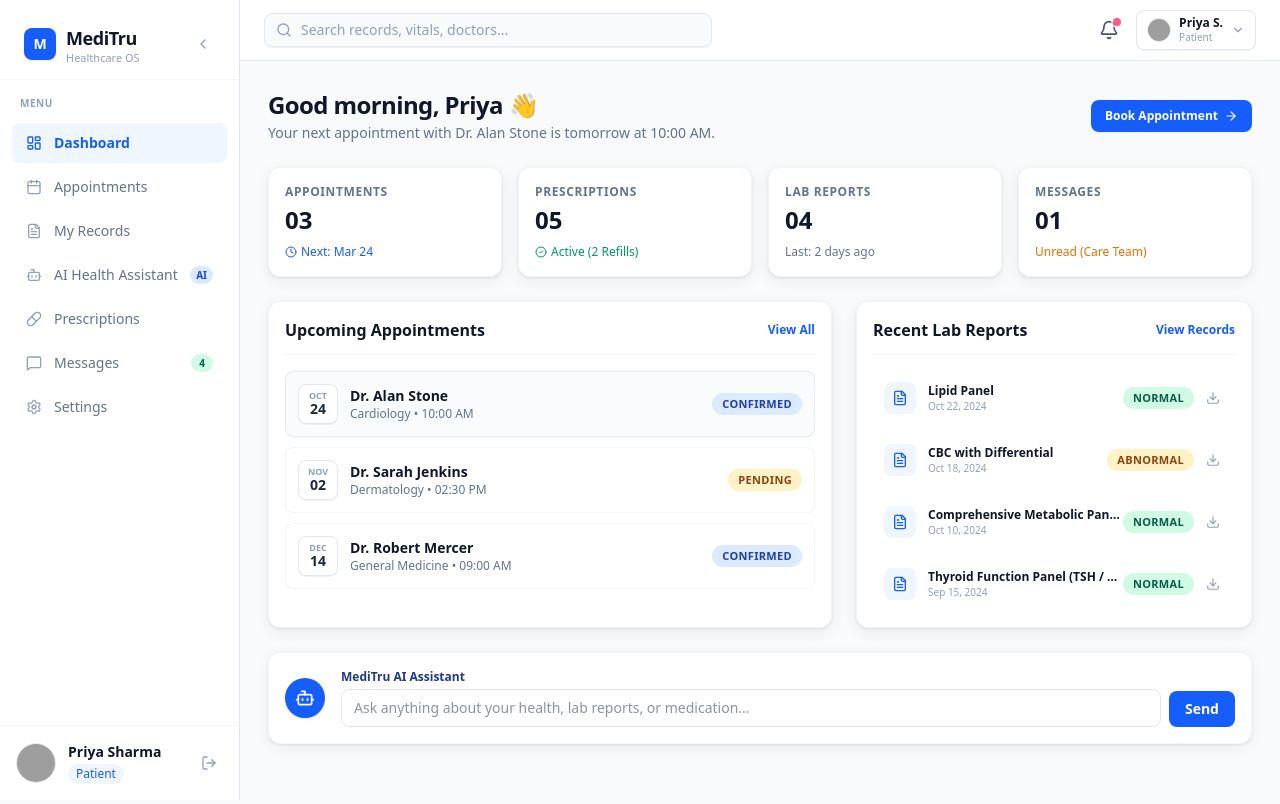
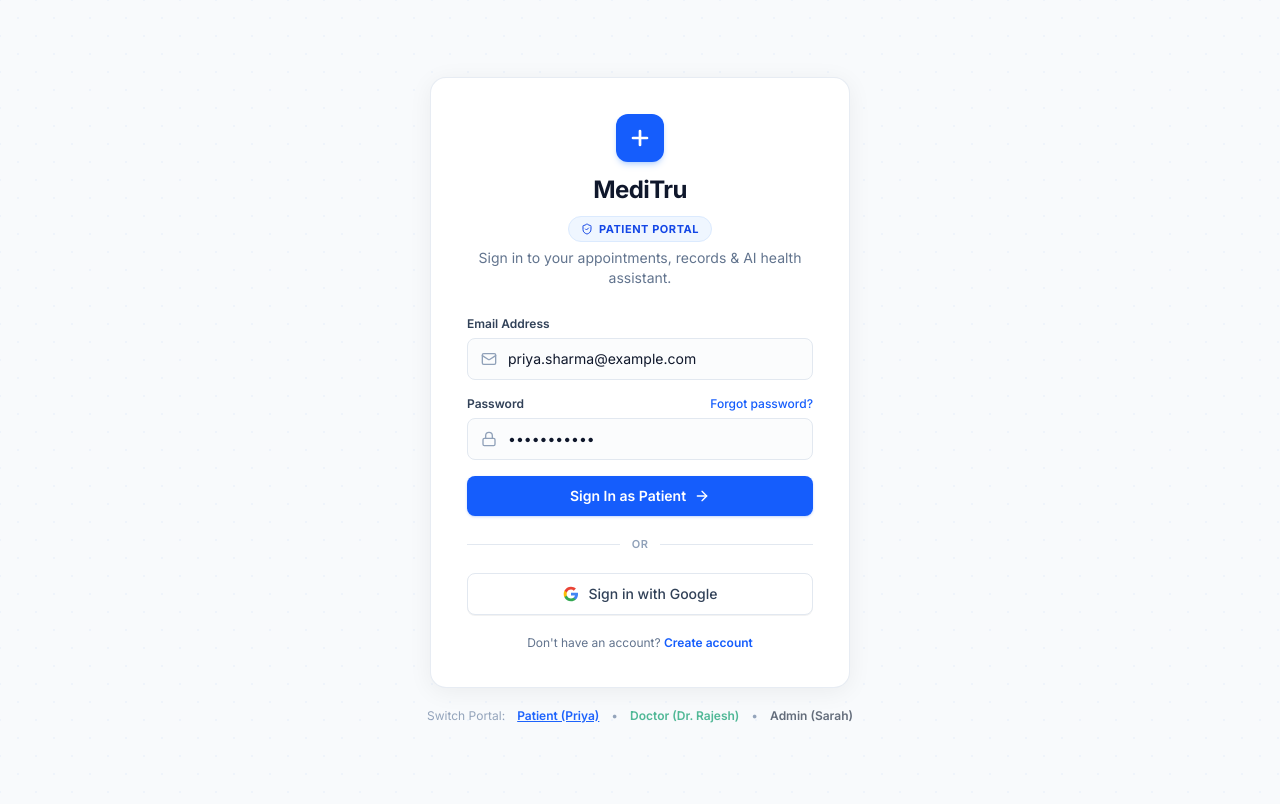
Before and after one commit to AnanyaHegde20/MediTru, a React (Vite) app in the folder frontend/: page / in a window 1280 px wide. Built offline with nearby package versions, Linux system fonts and the light colour scheme; grey boxes are pictures that could not be loaded.

Commit message:
Updated routes for admin, patient, and doctor

```diff
--- a/frontend/src/App.tsx
+++ b/frontend/src/App.tsx
@@ -1,4 +1,4 @@
-import React, { useState } from 'react';
+import React, { useEffect, useState } from 'react';
 import { Sidebar } from './components/Sidebar';
 import { Navbar } from './components/Navbar';
 import { MobileNav } from './components/MobileNav';
@@ -41,10 +41,22 @@
   Sparkles,
 } from 'lucide-react';
 
+// URL-based role routing: /patient, /doctor, /admin open that workspace directly
+const getRoleFromPath = (): UserRole | null => {
+  const segment = window.location.pathname.split('/').filter(Boolean)[0]?.toLowerCase();
+  if (segment === 'patient' || segment === 'doctor' || segment === 'admin') {
+    return segment as UserRole;
+  }
+  return null;
+};
+
 export default function App() {
-  // Current user & authentication state
-  const [currentUser, setCurrentUser] = useState<UserProfile>(mockUsers.patient);
-  const [currentTab, setCurrentTab] = useState<ActiveTab>('dashboard');
+  // Current user & authentication state (seeded from the URL)
+  const initialRole = getRoleFromPath();
+  const [currentUser, setCurrentUser] = useState<UserProfile>(
+    initialRole ? mockUsers[initialRole] : mockUsers.patient
+  );
+  const [currentTab, setCurrentTab] = useState<ActiveTab>('login');
   const [isSidebarCollapsed, setIsSidebarCollapsed] = useState(false);
 
   // Application Data States
@@ -63,6 +75,17 @@
   // Modal Visibility States
   const [showClinicalNotesModal, setShowClinicalNotesModal] = useState(false);
 
+  // Keep UI in sync when the browser back/forward buttons are used
+  useEffect(() => {
+    const onPopState = () => {
+      const role = getRoleFromPath();
+      setCurrentUser(role ? mockUsers[role] : mockUsers.patient);
+      setCurrentTab('login');
+    };
+    window.addEventListener('popstate', onPopState);
+    return () => window.removeEventListener('popstate', onPopState);
+  }, []);
+
   // Handle Role Switch
   const handleRoleChange = (role: UserRole) => {
     if (role === 'patient') {
@@ -78,6 +101,7 @@
   const handleLogin = (role: UserRole) => {
     handleRoleChange(role);
     setCurrentTab('dashboard');
+    window.history.pushState({ role }, '', `/${role}`);
   };
 
   // Handle new appointment booking
@@ -130,12 +154,14 @@
     setCurrentTab('login');
     setSelectedReport(null);
     setAiInitialQuery(undefined);
+    window.history.pushState({}, '', '/');
   };
 
   // Render Login view directly if selected
   if (currentTab === 'login') {
     return (
       <LoginView
+        role={getRoleFromPath() ?? 'patient'}
         onLogin={handleLogin}
       />
     );
--- a/frontend/src/components/views/LoginView.tsx
+++ b/frontend/src/components/views/LoginView.tsx
@@ -1,39 +1,32 @@
 import React, { useState } from 'react';
-import { Mail, Lock, Sparkles, CheckCircle2, ArrowRight, ShieldCheck } from 'lucide-react';
+import { Mail, Lock, CheckCircle2, ArrowRight, ShieldCheck, Stethoscope, UserCog } from 'lucide-react';
 import { UserRole } from '../../types';
 
+const ROLE_CREDENTIALS: Record<UserRole, { email: string; password: string }> = {
+  patient: { email: 'priya.sharma@example.com', password: 'password123' },
+  doctor: { email: 'rajesh.kumar@medicare.health', password: 'doctorpass2024' },
+  admin: { email: 'admin@medicare.health', password: 'adminsecure99' },
+};
+
 interface LoginViewProps {
+  role?: UserRole;
   onLogin: (role: UserRole) => void;
 }
 
 export const LoginView: React.FC<LoginViewProps> = ({
+  role = 'patient',
   onLogin,
 }) => {
-  const [selectedRole, setSelectedRole] = useState<UserRole>('patient');
-  const [email, setEmail] = useState('priya.sharma@example.com');
-  const [password, setPassword] = useState('password123');
+  const [email, setEmail] = useState(ROLE_CREDENTIALS[role].email);
+  const [password, setPassword] = useState(ROLE_CREDENTIALS[role].password);
   const [isLoading, setIsLoading] = useState(false);
-
-  const handleRoleChange = (role: UserRole) => {
-    setSelectedRole(role);
-    if (role === 'patient') {
-      setEmail('priya.sharma@example.com');
-      setPassword('password123');
-    } else if (role === 'doctor') {
-      setEmail('rajesh.kumar@medicare.health');
-      setPassword('doctorpass2024');
-    } else {
-      setEmail('admin@medicare.health');
-      setPassword('adminsecure99');
-    }
-  };
 
   const handleSubmit = (e: React.FormEvent) => {
     e.preventDefault();
     setIsLoading(true);
     setTimeout(() => {
       setIsLoading(false);
-      onLogin(selectedRole);
+      onLogin(role);
     }, 450);
   };
 
@@ -41,7 +34,7 @@
     setIsLoading(true);
     setTimeout(() => {
       setIsLoading(false);
-      onLogin(selectedRole);
+      onLogin(role);
     }, 450);
   };
 
@@ -81,31 +74,26 @@
           <h1 className="text-2xl font-bold text-slate-900 tracking-tight flex items-center justify-center gap-1.5">
             MediTru
           </h1>
-          <p className="text-xs md:text-sm text-slate-500 mt-1 font-normal">
-            Welcome back. Please sign in to your dashboard.
+          <div
+            id={`login-role-badge-${role}`}
+            className="inline-flex items-center gap-1.5 mt-2.5 px-3 py-1 rounded-full bg-blue-50 border border-blue-100 text-[11px] font-bold uppercase tracking-wider text-blue-700"
+          >
+            {role === 'doctor' ? (
+              <Stethoscope className="w-3 h-3" />
+            ) : role === 'admin' ? (
+              <UserCog className="w-3 h-3" />
+            ) : (
+              <ShieldCheck className="w-3 h-3" />
+            )}
+            <span>{role} Portal</span>
+          </div>
+          <p className="text-xs md:text-sm text-slate-500 mt-1.5 font-normal">
+            {role === 'doctor'
+              ? 'Sign in to manage patients, queue & clinical notes.'
+              : role === 'admin'
+                ? 'Sign in to oversee providers, KPIs & revenue.'
+                : 'Sign in to your appointments, records & AI health assistant.'}
           </p>
-        </div>
-
-        {/* Role Segmented Switcher */}
-        <div
-          id="login-role-tabs"
-          className="bg-slate-100/90 p-1 rounded-xl flex items-center gap-1 mb-6 border border-slate-200/60"
-        >
-          {(['patient', 'doctor', 'admin'] as UserRole[]).map((role) => (
-            <button
-              key={role}
-              type="button"
-              id={`login-role-${role}`}
-              onClick={() => handleRoleChange(role)}
-              className={`flex-1 py-2 text-xs font-semibold rounded-lg capitalize transition-all ${
-                selectedRole === role
-                  ? 'bg-white text-blue-600 shadow-xs'
-                  : 'text-slate-600 hover:text-slate-900'
-              }`}
-            >
-              {role}
-            </button>
-          ))}
         </div>
 
         {/* Login Form */}
@@ -165,7 +153,7 @@
               <span className="inline-block w-4 h-4 border-2 border-white/30 border-t-white rounded-full animate-spin" />
             ) : (
               <>
-                <span>Sign In as {selectedRole.charAt(0).toUpperCase() + selectedRole.slice(1)}</span>
+                <span>Sign In as {role.charAt(0).toUpperCase() + role.slice(1)}</span>
                 <ArrowRight className="w-4 h-4 group-hover:translate-x-0.5 transition-transform" />
               </>
             )}
@@ -214,7 +202,7 @@
         <div className="text-center mt-5 text-xs text-slate-500">
           Don't have an account?{' '}
           <button
-            onClick={() => onLogin(selectedRole)}
+            onClick={() => onLogin(role)}
             className="text-blue-600 font-semibold hover:underline"
           >
             Create account
@@ -224,36 +212,27 @@
 
       {/* Demo Credentials Quick Switch Pill Bar */}
       <div className="mt-5 text-center text-xs text-slate-400 flex items-center justify-center gap-3">
-        <span>Quick Demo:</span>
-        <button
-          onClick={() => {
-            handleRoleChange('patient');
-            onLogin('patient');
-          }}
-          className="text-blue-600 font-semibold hover:underline"
+        <span>Switch Portal:</span>
+        <a
+          href="/patient"
+          className={`font-semibold hover:underline ${role === 'patient' ? 'text-blue-600 underline' : 'text-blue-600/70'}`}
         >
           Patient (Priya)
-        </button>
+        </a>
         <span>•</span>
-        <button
-          onClick={() => {
-            handleRoleChange('doctor');
-            onLogin('doctor');
-          }}
-          className="text-emerald-600 font-semibold hover:underline"
+        <a
+          href="/doctor"
+          className={`font-semibold hover:underline ${role === 'doctor' ? 'text-emerald-600 underline' : 'text-emerald-600/70'}`}
         >
           Doctor (Dr. Rajesh)
-        </button>
+        </a>
         <span>•</span>
-        <button
-          onClick={() => {
-            handleRoleChange('admin');
-            onLogin('admin');
-          }}
-          className="text-slate-800 font-semibold hover:underline"
+        <a
+          href="/admin"
+          className={`font-semibold hover:underline ${role === 'admin' ? 'text-slate-800 underline' : 'text-slate-800/70'}`}
         >
           Admin (Sarah)
-        </button>
+        </a>
       </div>
     </div>
   );
```
